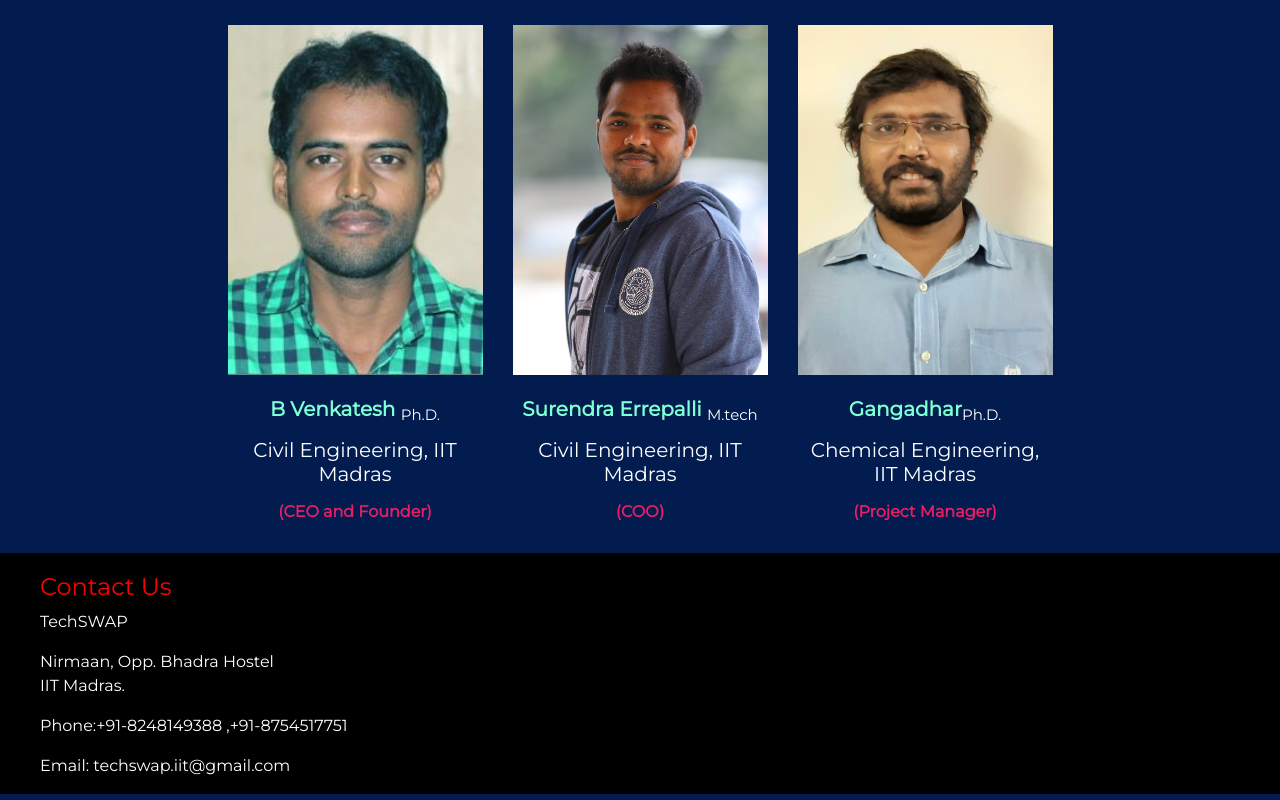
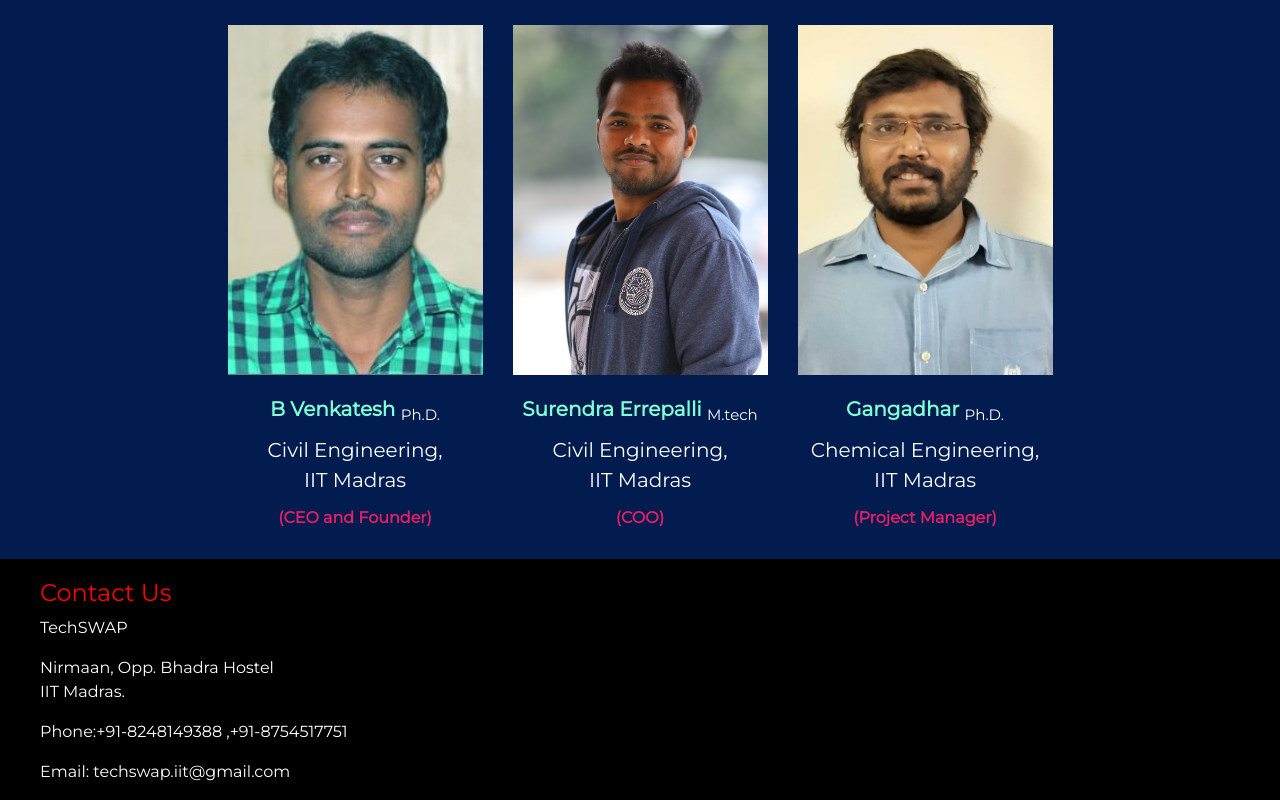
Before and after one commit to harshith9999/website, a React (Create React App) app: page / in a window 1280 px wide. Shown: the part 772-1572 px from the top of the page. Built offline with nearby package versions, Linux system fonts and the light colour scheme.

Commit message:
small fix in the previous commit

```diff
--- a/src/components/members.js
+++ b/src/components/members.js
@@ -26,7 +26,8 @@ const Members = (props) => {
                   Ph.D.
                 </sub>
               </p>
-              <p style={{ paddingTop: "1px" }}>Civil Engineering, IIT Madras</p>
+              <p style={{ paddingTop: "1px" }}>Civil Engineering,</p>
+              <p style={{ marginTop: "-10px" }}>IIT Madras</p>
               <small>(CEO and Founder)</small>
             </h3>
           </div>
@@ -51,7 +52,8 @@ const Members = (props) => {
                   M.tech
                 </sub>
               </p>
-              <p style={{ paddingTop: "1px" }}>Civil Engineering, IIT Madras</p>
+              <p style={{ paddingTop: "1px" }}>Civil Engineering,</p>
+              <p style={{ marginTop: "-10px" }}>IIT Madras</p>
               <small>(COO)</small>
             </h3>
           </div>
@@ -68,14 +70,15 @@ const Members = (props) => {
             </div>
             <h3 class="member-title">
               <p style={{ color: "aquamarine", fontWeight: "bold" }}>
-              Gangadhar
+              Gangadhar{" "}
                 <sub style={{ color: "white", fontWeight: "normal" }}>
                   Ph.D.
                 </sub>
               </p>
               <p style={{ paddingTop: "1px" }}>
-                Chemical Engineering, IIT Madras
+                Chemical Engineering,
               </p>
+              <p style={{ marginTop: "-10px" }}>IIT Madras</p>
               <small>(Project Manager)</small>
             </h3>
           </div>
```
Also changed, not shown: 1 other file (tests, documents, lock files or other folders).
